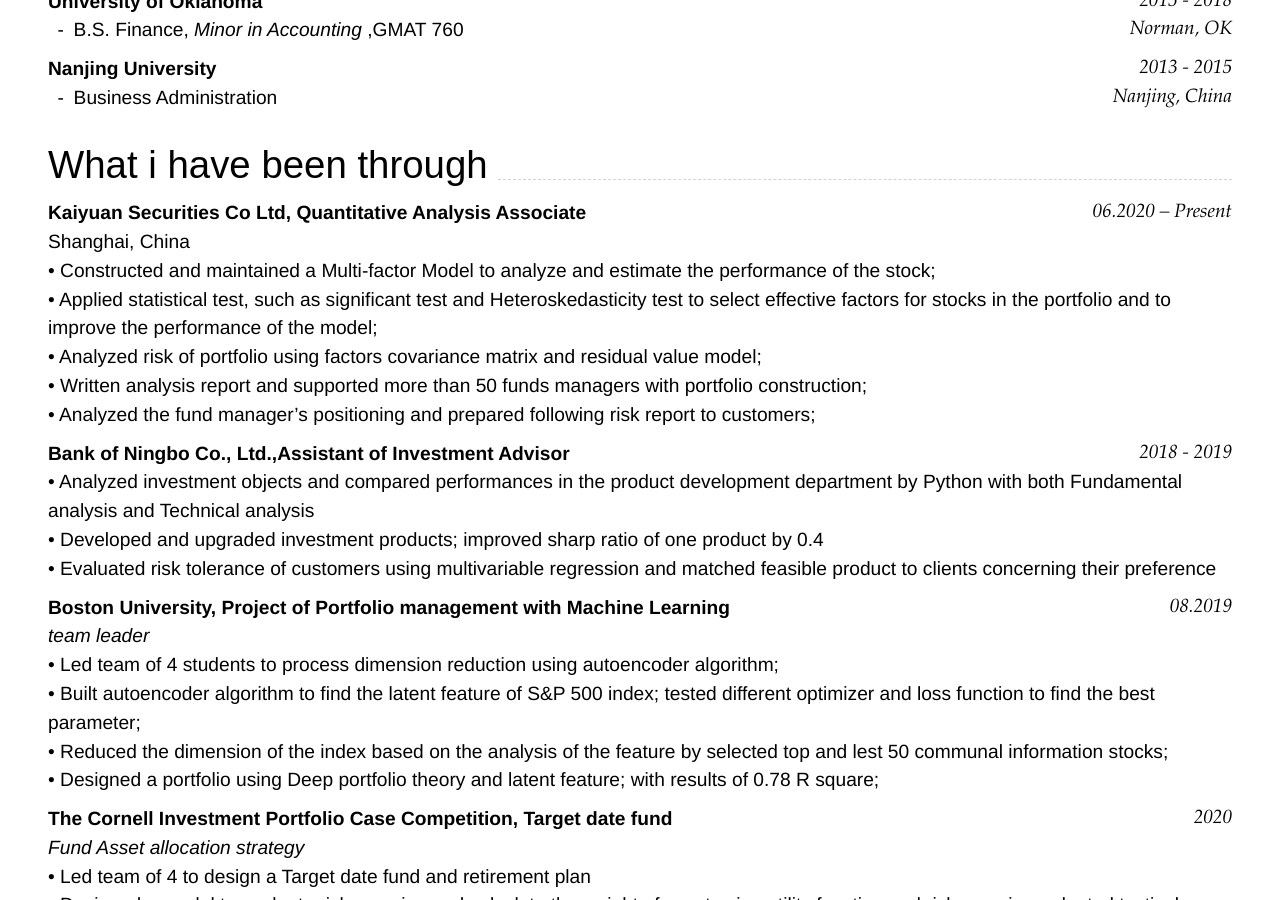
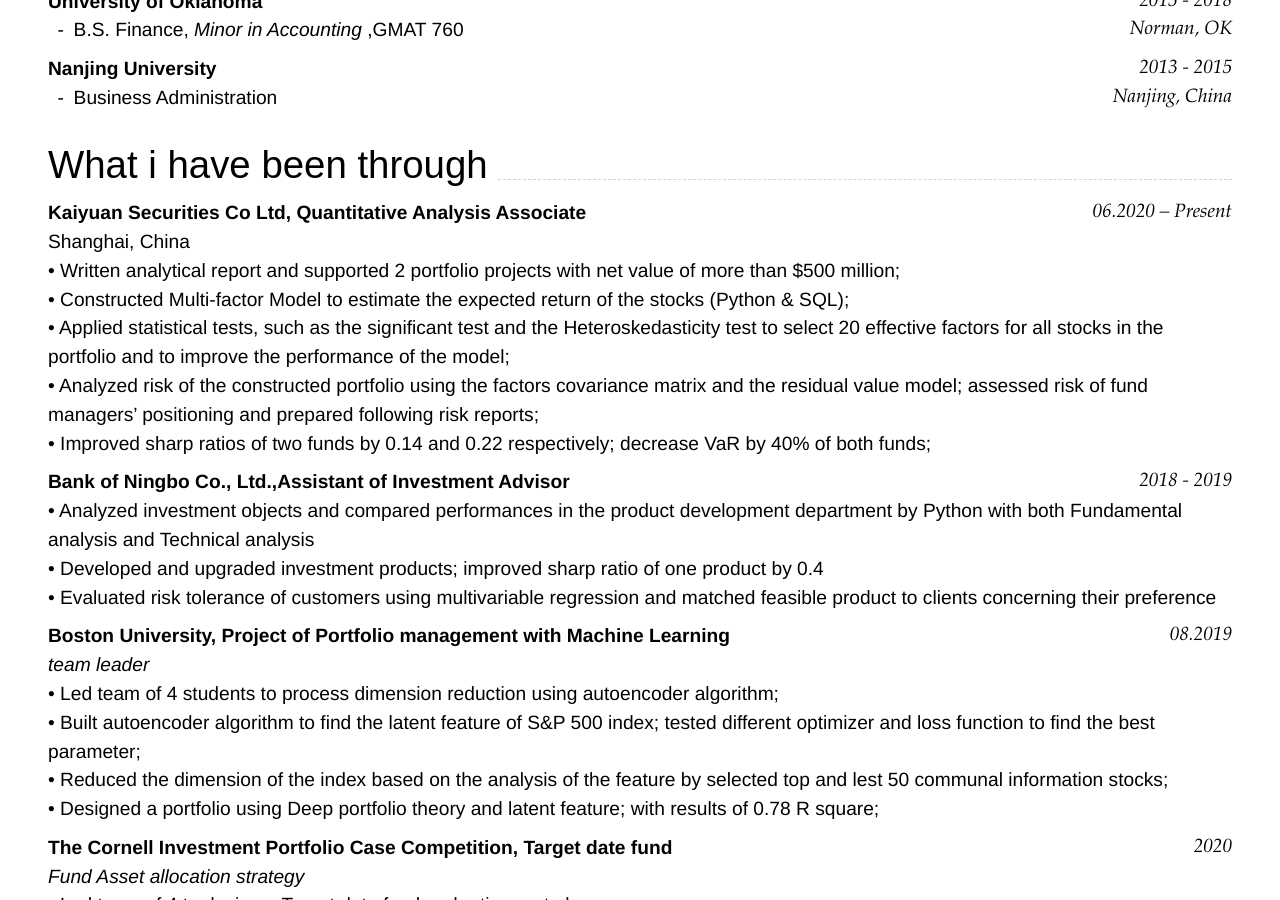
Before and after one commit to Yang-Tao-YT/CV, a Jekyll site: the page built from index.md, in a window 1280 px wide and 900 px high, scrolled down 658 px. Built offline with Jekyll 4.4.1, drawn with Linux system fonts in a browser that asks for light colours.

Commit message:
Update index.md

```diff
--- a/index.md
+++ b/index.md
@@ -48,11 +48,12 @@ Nanjing, China
 ## What i have been through
 ### **Kaiyuan Securities Co Ltd, Quantitative Analysis Associate** `06.2020 – Present`
 Shanghai, China
-•	Constructed and maintained a Multi-factor Model to analyze and estimate the performance of the stock; <br>
-•	Applied statistical test, such as significant test and Heteroskedasticity test to select effective factors for stocks in the portfolio and to improve the performance of the model;<br>
-•	Analyzed risk of portfolio using factors covariance matrix and residual value model;<br>
-•	Written analysis report and supported more than 50 funds managers with portfolio construction;<br>
-•	Analyzed the fund manager’s positioning and prepared following risk report to customers;<br>
+•	Written analytical report and supported 2 portfolio projects with net value of more than $500 million;<br>
+•	Constructed Multi-factor Model to estimate the expected return of the stocks (Python & SQL); <br>
+•	Applied statistical tests, such as the significant test and the Heteroskedasticity test to select 20 effective factors for all stocks in the portfolio and to improve the performance of the model;<br>
+•	Analyzed risk of the constructed portfolio using the factors covariance matrix and the residual value model; assessed risk of fund managers’ positioning and prepared following risk reports;<br>
+•	Improved sharp ratios of two funds by 0.14 and 0.22 respectively; decrease VaR by 40% of both funds;
+
 
 
 ### **Bank of Ningbo Co., Ltd.,Assistant of Investment Advisor** `2018 - 2019`
```
